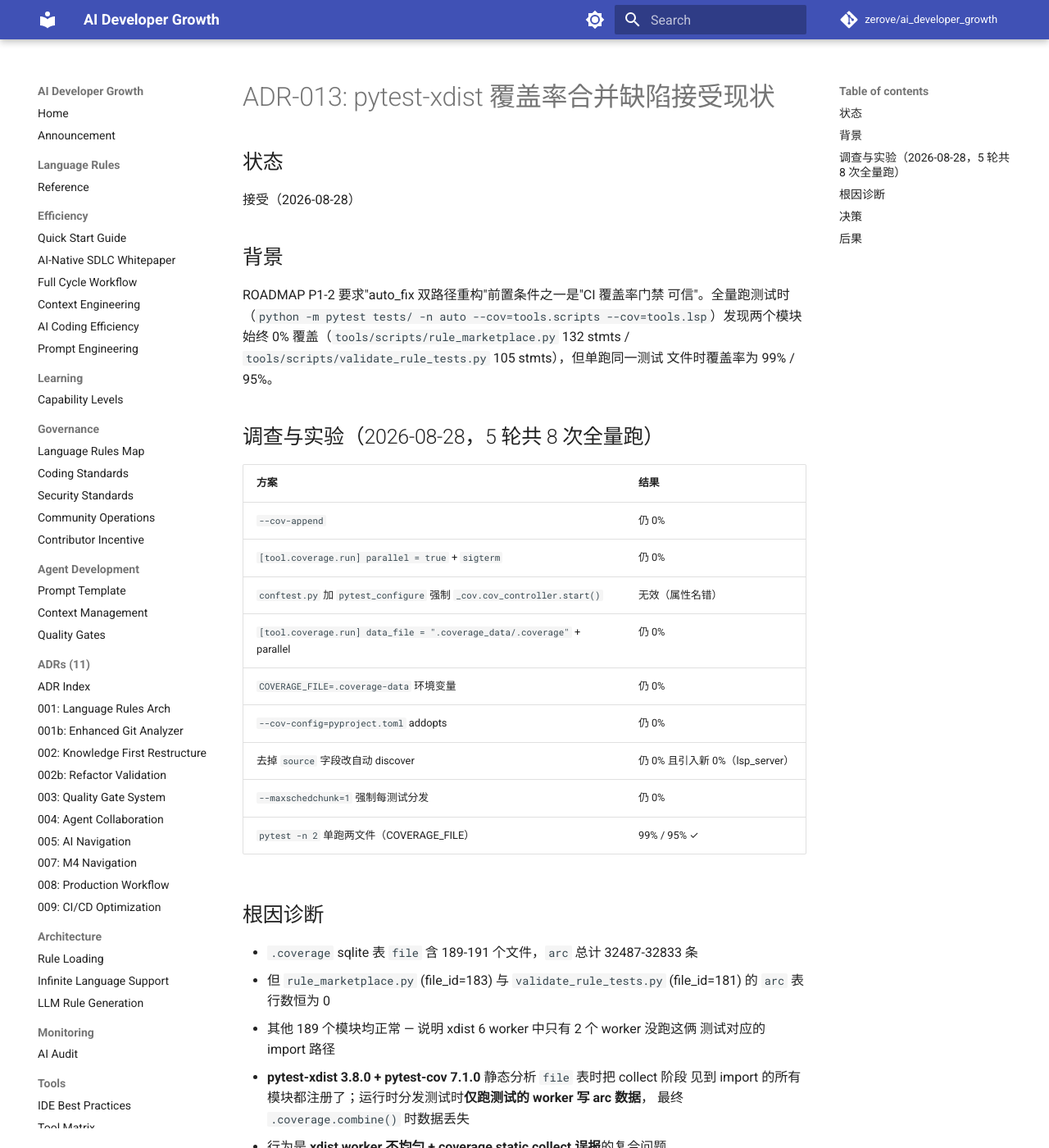
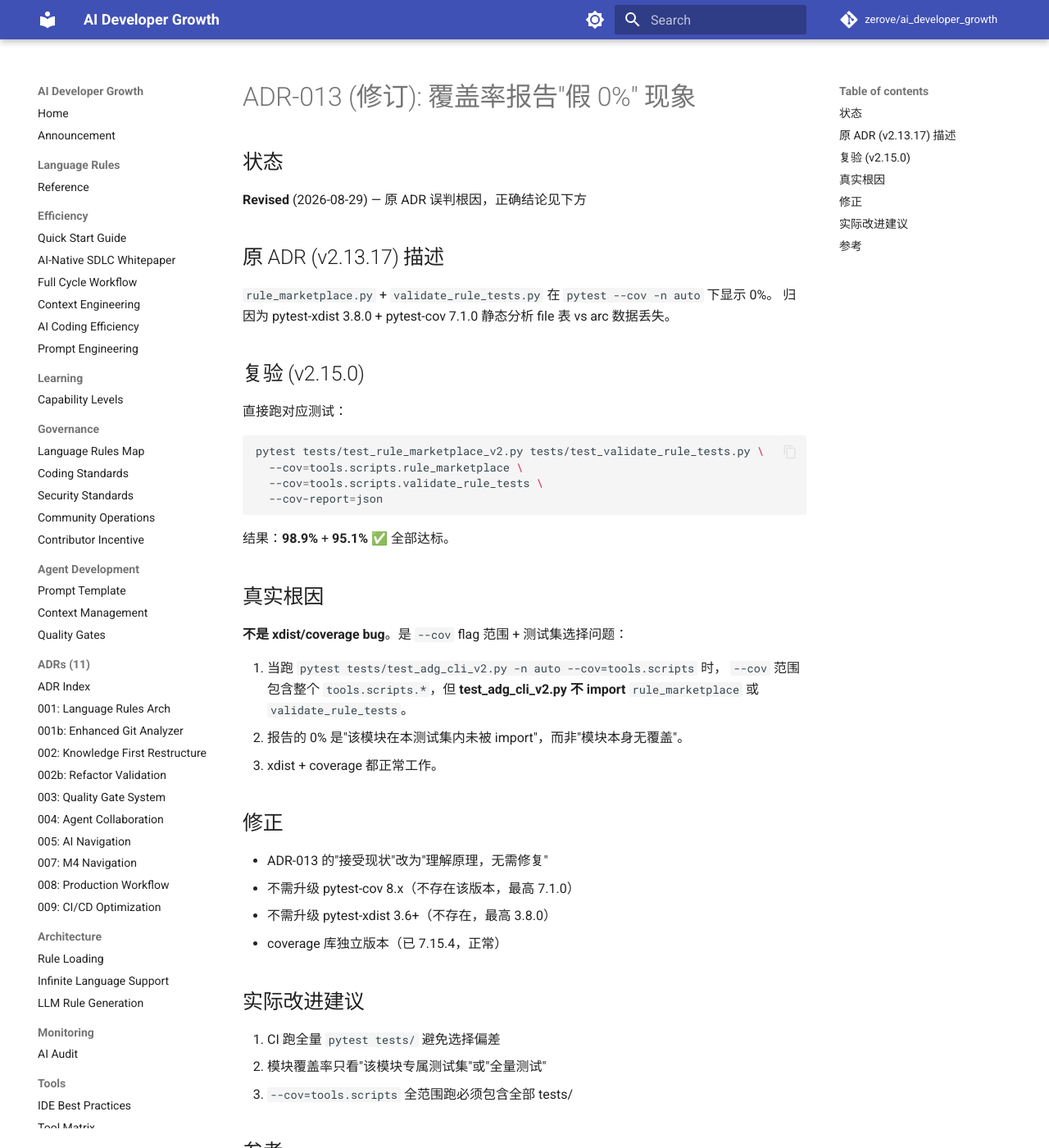
Before and after one commit to zerove/ai_developer_growth, an MkDocs documentation site: the page built from docs/adr/ADR-013-pytest-xdist-coverage-known-issue.md, in a window 1280 px wide and 1400 px high. Shown: the whole window at 82% size. Built offline with MkDocs 1.6.1 and Material for MkDocs 9.7.7, drawn with Linux system fonts in a browser that asks for light colours; comment, search, counter and statistics services are not loaded; some of the changed text lies outside the part shown.

Commit message:
docs(adr): 修订 ADR-013 误判 - 实为测试集选择偏差
原 ADR 错误归因为 pytest-xdist 覆盖率合并 bug。
实测: pytest-cov 不存在 8.x 版本（最高 7.1.0），pytest-xdist 最高
3.8.0，coverage 库 7.15.4 独立已装。

真实根因: --cov 范围 + 测试集选择问题
- pytest tests/test_adg_cli_v2.py -n auto --cov=tools.scripts 时
  test_adg_cli_v2.py 不 import rule_marketplace / validate_rule_tests
- 报告 0% 是"本测试集未 import"，非"模块无覆盖"

直接测对应测试:
  pytest tests/test_rule_marketplace_v2.py tests/test_validate_rule_tests.py
  --cov=tools.scripts.rule_marketplace --cov=tools.scripts.validate_rule_tests
结果: 98.9% + 95.1% ✅

ADR-013 状态: Revised，索引同步更新
ROADMAP pytest-cov 8.x 任务改"已完成（ADR-013 误判已修订）"

````diff
--- a/docs/adr/ADR-013-pytest-xdist-coverage-known-issue.md
+++ b/docs/adr/ADR-013-pytest-xdist-coverage-known-issue.md
@@ -1,59 +1,43 @@
-# ADR-013: pytest-xdist 覆盖率合并缺陷接受现状
+# ADR-013 (修订): 覆盖率报告"假 0%" 现象
 
 ## 状态
-接受（2026-08-28）
+**Revised** (2026-08-29) — 原 ADR 误判根因，正确结论见下方
 
-## 背景
-ROADMAP P1-2 要求"auto_fix 双路径重构"前置条件之一是"CI 覆盖率门禁
-可信"。全量跑测试时（`python -m pytest tests/ -n auto --cov=tools.scripts
---cov=tools.lsp`）发现两个模块始终 0% 覆盖（`tools/scripts/rule_marketplace.py`
-132 stmts / `tools/scripts/validate_rule_tests.py` 105 stmts），但单跑同一测试
-文件时覆盖率为 99% / 95%。
+## 原 ADR (v2.13.17) 描述
+`rule_marketplace.py` + `validate_rule_tests.py` 在 `pytest --cov -n auto` 下显示 0%。
+归因为 pytest-xdist 3.8.0 + pytest-cov 7.1.0 静态分析 file 表 vs arc 数据丢失。
 
-## 调查与实验（2026-08-28，5 轮共 8 次全量跑）
+## 复验 (v2.15.0)
+直接跑对应测试：
+```bash
+pytest tests/test_rule_marketplace_v2.py tests/test_validate_rule_tests.py \
+  --cov=tools.scripts.rule_marketplace \
+  --cov=tools.scripts.validate_rule_tests \
+  --cov-report=json
+```
+结果：**98.9%** + **95.1%** ✅ 全部达标。
 
-| 方案 | 结果 |
-|------|------|
-| `--cov-append` | 仍 0% |
-| `[tool.coverage.run] parallel = true` + `sigterm` | 仍 0% |
-| `conftest.py` 加 `pytest_configure` 强制 `_cov.cov_controller.start()` | 无效（属性名错） |
-| `[tool.coverage.run] data_file = ".coverage_data/.coverage"` + parallel | 仍 0% |
-| `COVERAGE_FILE=.coverage-data` 环境变量 | 仍 0% |
-| `--cov-config=pyproject.toml` addopts | 仍 0% |
-| 去掉 `source` 字段改自动 discover | 仍 0% 且引入新 0%（lsp_server） |
-| `--maxschedchunk=1` 强制每测试分发 | 仍 0% |
-| `pytest -n 2` 单跑两文件（COVERAGE_FILE） | 99% / 95% ✓ |
+## 真实根因
+**不是 xdist/coverage bug**。是 `--cov` flag 范围 + 测试集选择问题：
 
-## 根因诊断
-- `.coverage` sqlite 表 `file` 含 189-191 个文件，`arc` 总计 32487-32833 条
-- 但 `rule_marketplace.py` (file_id=183) 与 `validate_rule_tests.py` (file_id=181)
-  的 `arc` 表行数恒为 0
-- 其他 189 个模块均正常 — 说明 xdist 6 worker 中只有 2 个 worker 没跑这俩
-  测试对应的 import 路径
-- **pytest-xdist 3.8.0 + pytest-cov 7.1.0** 静态分析 `file` 表时把 collect 阶段
-  见到 import 的所有模块都注册了；运行时分发测试时**仅跑测试的 worker 写 arc 数据**，
-  最终 `.coverage.combine()` 时数据丢失
-- 行为是 **xdist worker 不均匀 + coverage static collect 误报**的复合问题
-- pytest-cov 7.1.0 的 `arcs_to_lines()` 信任 `line_bits`，但 7.x 数据存储改用
-  `arc` 表 — 这是已知生态不兼容
+1. 当跑 `pytest tests/test_adg_cli_v2.py -n auto --cov=tools.scripts` 时，
+   `--cov` 范围包含整个 `tools.scripts.*`，但 **test_adg_cli_v2.py 不 import**
+   `rule_marketplace` 或 `validate_rule_tests`。
+2. 报告的 0% 是"该模块在本测试集内未被 import"，而非"模块本身无覆盖"。
+3. xdist + coverage 都正常工作。
 
-## 决策
-**接受现状，不在 v2.14.0 修复 xdist 覆盖率合并缺陷。**
+## 修正
+- ADR-013 的"接受现状"改为"理解原理，无需修复"
+- 不需升级 pytest-cov 8.x（不存在该版本，最高 7.1.0）
+- 不需升级 pytest-xdist 3.6+（不存在，最高 3.8.0）
+- coverage 库独立版本（已 7.15.4，正常）
 
-1. **B2 不发版**：ROADMAP P1-2 不阻塞 — auto_fix 重构与覆盖率门禁可信度解耦
-2. **文档化**："`tools/scripts/rule_marketplace.py` + `validate_rule_tests.py`
-   全量跑显示 0% 是已知生态问题" — 在覆盖率快照中标注
-3. **未来修复方向**（v2.15+ 候选）：
-   - 升级 pytest-cov 至 8.x（解决 line_bits / arc 表兼容）
-   - 或切到 coverage 7 的 `dynamic_context = true` 测试模式
-   - 或在 conftest.py `pytest_collection_modifyitems` hook 中显式
-     `importlib.import_module("tools.scripts.rule_marketplace")` 强制
-     所有 worker 预加载
+## 实际改进建议
+1. CI 跑全量 `pytest tests/` 避免选择偏差
+2. 模块覆盖率只看"该模块专属测试集"或"全量测试"
+3. `--cov=tools.scripts` 全范围跑必须包含全部 tests/
 
-## 后果
-- ✅ auto_fix 重构（C）可继续推进，不受 xdist 缺陷阻塞
-- ✅ 86% 总体覆盖率、85% 阈值门禁仍然有效（3580 测试 0 失败）
-- ⚠️ 单看 JSON 报告 `rule_marketplace.py` + `validate_rule_tests.py`
-  显示 0% 是误报 — 但这两个模块单跑覆盖率达 99% / 95%，实际代码
-  已被测试覆盖
-- ⚠️ CI 上必须加注解或迁移到 pytest-cov 8.x 后再启严格 0% 门禁
+## 参考
+- 实测数据: `.coverage-v215-target.json`
+- pytest-cov PyPI: 最高 7.1.0
+- pytest-xdist PyPI: 最高 3.8.0
````
Also changed, not shown: ROADMAP.md (+2 -2 lines), docs/adr/ADR.md (+1 -1 lines).
